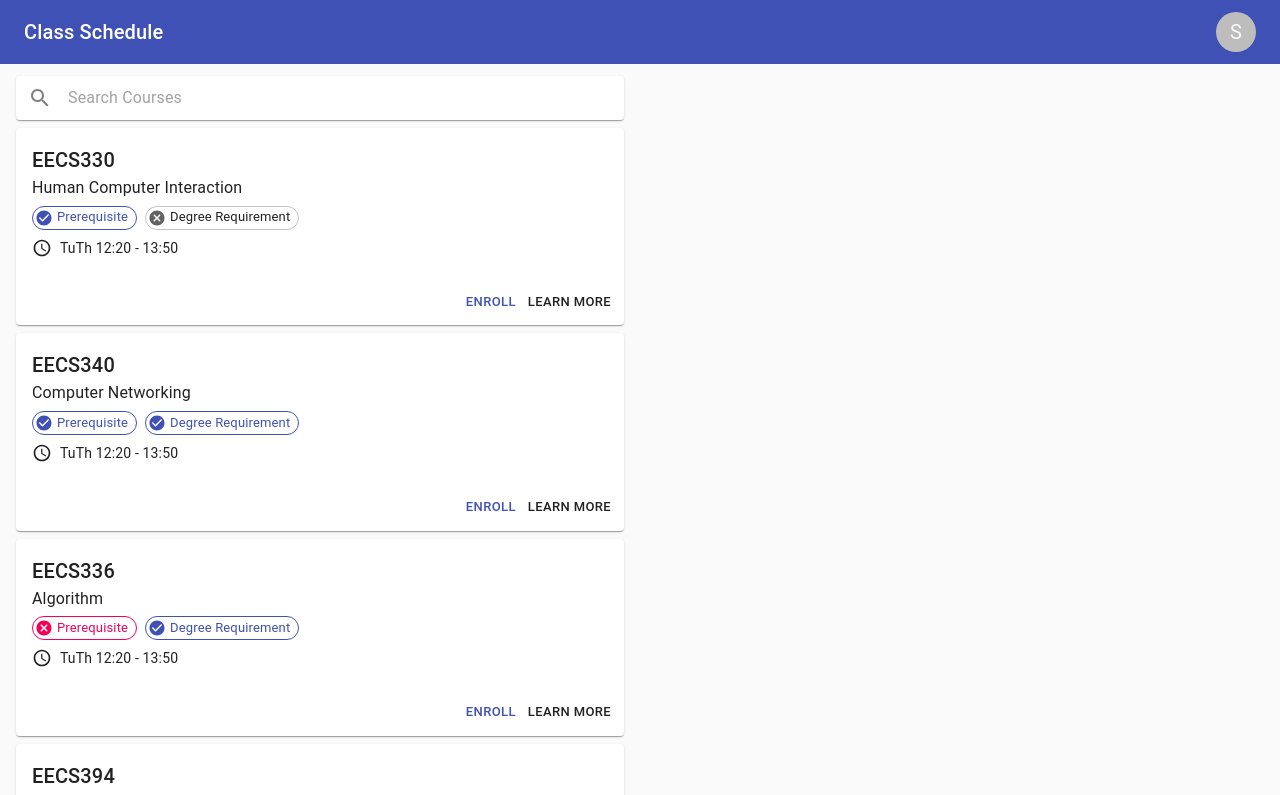
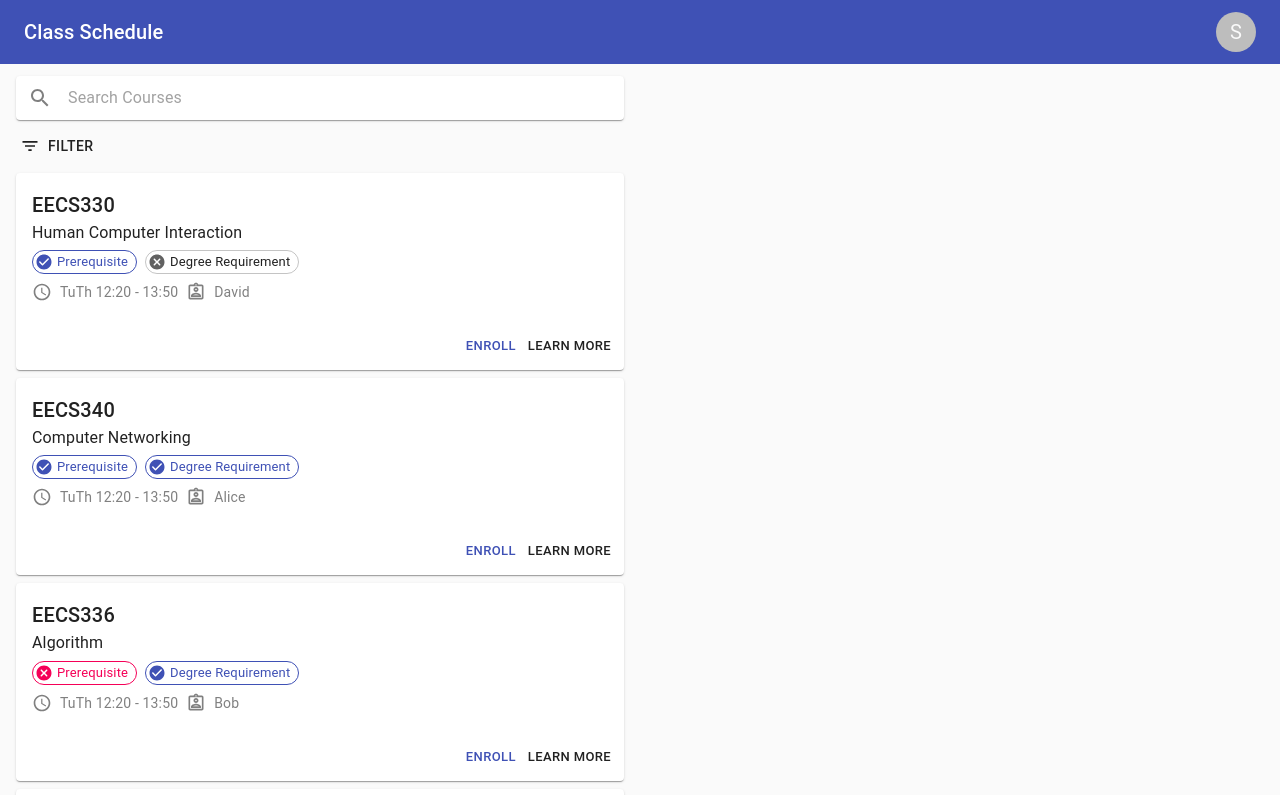
Before and after one commit to EECS-330-Schedule/Better-Than-Caesar, a React (Create React App) app: page / in a window 1280 px wide. Shown: the top 795 px of the page. Built offline with nearby package versions, Linux system fonts and the light colour scheme.

Commit message:
search box working, prereq and indegree filter working

```diff
--- a/public/courses.json
+++ b/public/courses.json
@@ -2,6 +2,7 @@
     "EECS330":{
         "courseNumber": "EECS330",
         "title": "Human Computer Interaction",
+        "instructor": "David",
         "prerequisite": true,
         "inDegree": false,
         "weekday": ["tu", "th"],
@@ -11,6 +12,7 @@
     "EECS340":{
         "courseNumber": "EECS340",
         "title": "Computer Networking",
+        "instructor": "Alice",
         "prerequisite": true,
         "inDegree": true,
         "weekday": ["tu", "th"],
@@ -20,6 +22,7 @@
     "EECS336":{
         "courseNumber": "EECS336",
         "title": "Algorithm",
+        "instructor": "Bob",
         "prerequisite": false,
         "inDegree": true,
         "weekday": ["we", "mo"],
@@ -29,6 +32,7 @@
     "EECS394":{
         "courseNumber": "EECS394",
         "title": "Agile",
+        "instructor": "Tom",
         "prerequisite": true,
         "inDegree": true,
         "weekday": ["we", "mo"],
--- a/src/components/CourseCard.js
+++ b/src/components/CourseCard.js
@@ -4,6 +4,7 @@ import { Chip, Typography, Button, CardContent, CardActions, Card, Grid } from '
 import CheckCircleRoundedIcon from '@material-ui/icons/CheckCircleRounded';
 import CancelRoundedIcon from '@material-ui/icons/CancelRounded';
 import AccessTimeIcon from '@material-ui/icons/AccessTime';
+import AssignmentIndOutlinedIcon from '@material-ui/icons/AssignmentIndOutlined';
 
 const useStyles = makeStyles({
 	root: {
@@ -34,7 +35,7 @@ const CourseCard = props => {
 				<Typography variant="body1" component="h2" gutterBottom>
 					{props.course.title}
         </Typography>
-				<Grid container alignItems="center" spacing={1}>
+				<Grid container alignItems="center" spacing={1} style={{color:"grey"}}>
 					<Grid item container spacing={1}>
 						<Grid item>
 							{
@@ -56,6 +57,12 @@ const CourseCard = props => {
 						<Grid item>
 							TuTh 12:20 - 13:50
 						</Grid>
+						<Grid item>
+							<AssignmentIndOutlinedIcon fontSize="small" />
+						</Grid>
+						<Grid item>
+							{props.course.instructor}
+						</Grid>
 					</Grid>
 				</Grid>
 			</CardContent>
--- a/src/components/CourseList.js
+++ b/src/components/CourseList.js
@@ -1,9 +1,11 @@
-import React,{useState} from 'react';
+import React, { useState } from 'react';
 import { makeStyles } from '@material-ui/core/styles';
 import List from '@material-ui/core/List';
 import ListItem from '@material-ui/core/ListItem';
 import CourseCard from './CourseCard';
 import SearchBox from './SearchBox';
+import FilterMenu from './FilterMenu';
+import { Typography } from '@material-ui/core';
 
 const useStyles = makeStyles(theme => ({
 	root: {
@@ -15,25 +17,72 @@ const CourseList = props => {
 	const [searchContent, setSearchContent] = useState("")
 	const [startTime, setStartTime] = useState("00:00")
 	const [endTime, setEndTime] = useState("00:00")
-  const [weekday, setWeekday] = useState(false)
+	const [weekday, setWeekday] = useState(null)
 	const [prerequisite, setPrerequisite] = useState(false)
 	const [inDegree, setInDegree] = useState(false)
 	const [enrolled, setEnrolled] = useState([])
-  const [result, setResult] = useState(null)
 	const classes = useStyles();
-	console.log(props.courseList)
+
+	const checkCourse = course => {
+		if (course.inDegree !== true && inDegree === true) {
+			return false
+		}
+		if (course.prerequisite !== true && prerequisite === true) {
+			return false
+		}
+		if (searchContent!==""){
+			if(
+				course.courseNumber
+					.toLowerCase()
+					.indexOf(searchContent.toLowerCase()) < 0
+					&&
+				course.title
+					.toLowerCase()
+					.indexOf(searchContent.toLowerCase()) < 0
+			){
+				return false
+			}
+		}
+		return true
+	}
+
+	const filterList = courses => {
+		let result = Object.values(props.courseList).filter(checkCourse)
+		if(result.length === 0){
+			return null
+			console.log("No items")
+		}else{
+			return result
+		}
+	}
 
 	return (
 		<div className={classes.root}>
 			<List component="nav" dense>
 				<ListItem>
-          <SearchBox />
+					<SearchBox setSearchContent={setSearchContent} />
+				</ListItem>
+				<ListItem>
+					<FilterMenu
+						startTime={startTime}
+						endTime={endTime}
+						weekday={weekday}
+						prerequisite={prerequisite}
+						inDegree={inDegree}
+						setStartTime={setStartTime}
+						setEndTime={setEndTime}
+						setWeekday={setWeekday}
+						setPrerequisite={setPrerequisite}
+						setInDegree={setInDegree}
+					/>
 				</ListItem>
 				{
 					props.courseList ?
-					Object.values(props.courseList).map(
-						course => <ListItem key={course.courseNumber}><CourseCard course={course}/></ListItem>
-					) : null
+						filterList(props.courseList) ?
+							filterList(props.courseList).filter(checkCourse).map(
+								course => <ListItem key={course.courseNumber}><CourseCard course={course} /></ListItem>
+							) : <Typography align="center" style={{color:"grey"}}>No result for "{searchContent}"</Typography>
+						: null
 				}
 			</List>
 		</div>
--- /dev/null
+++ b/src/components/FilterMenu.js
@@ -0,0 +1,122 @@
+import React from 'react';
+import Button from '@material-ui/core/Button';
+import Menu from '@material-ui/core/Menu';
+import FilterListIcon from '@material-ui/icons/FilterList';
+import { makeStyles } from '@material-ui/core/styles';
+import { Chip, TextField, Grid, List, ListItem, FormControl, RadioGroup, FormLabel, FormControlLabel, Radio, Checkbox } from '@material-ui/core';
+
+const useStyles = makeStyles({
+	paper: {
+		minWidth: 500
+	},
+	time: {
+		width: 100
+	}
+});
+
+const FilterMenu = props => {
+	const classes = useStyles();
+	const [anchorEl, setAnchorEl] = React.useState(null);
+
+	const handleClick = event => {
+		setAnchorEl(event.currentTarget);
+	};
+
+	const handleWeekday = event => {
+		props.setWeekday(event.target.value)
+	}
+
+	const handleClose = () => {
+		setAnchorEl(null);
+	};
+
+	return (
+		<div>
+			<Button aria-controls="simple-menu" aria-haspopup="true" onClick={handleClick} startIcon={<FilterListIcon />}>
+				Filter
+      </Button>
+			{
+				props.inDegree ? <Chip
+					label="In Degree Requirement"
+					onDelete={() => { props.setInDegree(!props.inDegree) }}
+					color="primary"
+					variant="outlined"
+				/> : null
+			}
+			{
+				props.prerequisite ? <Chip
+					label="Prerequisite fulfilled"
+					onDelete={() => { props.setPrerequisite(!props.inDegree) }}
+					color="primary"
+					variant="outlined"
+				/> : null
+			}
+			<Menu
+				id="simple-menu"
+				anchorEl={anchorEl}
+				keepMounted
+				open={Boolean(anchorEl)}
+				onClose={handleClose}
+				className={classes.paper}
+			>
+				<List>
+					<ListItem>
+						<FormControl>
+							<FormLabel>Time</FormLabel>
+							<Grid container spacing={2}>
+								<Grid item>
+									<TextField className={classes.time} size="small" id="time" type="time" component="span"
+										InputLabelProps={{
+											shrink: true,
+										}}
+									/>
+								</Grid>
+								<Grid item>
+									<TextField className={classes.time} size="small" id="time" type="time" component="span"
+										InputLabelProps={{
+											shrink: true,
+										}}
+									/>
+								</Grid>
+							</Grid>
+						</FormControl>
+					</ListItem>
+					<ListItem>
+						<FormControl component="fieldset">
+							<FormLabel component="legend">Weekday</FormLabel>
+							<RadioGroup aria-label="Weekday" name="Weekday" value={props.weekday} onChange={handleWeekday}>
+								<Grid container spacing={2}>
+									<Grid item xs={6}>
+										<FormControlLabel value="MoWeFr" control={<Radio />} label="MoWeFr" />
+									</Grid>
+									<Grid item xs={6}>
+										<FormControlLabel value="TuTh" control={<Radio />} label="TuTh" />
+									</Grid>
+								</Grid>
+							</RadioGroup>
+						</FormControl>
+					</ListItem>
+					<ListItem>
+						<FormControl>
+							<FormLabel>Options</FormLabel>
+							<FormControlLabel
+								control={
+									<Checkbox checked={props.prerequisite} onChange={() => { props.setPrerequisite(!props.prerequisite) }} />
+								}
+								label="Prerequisite fulfilled"
+							/>
+							<FormControlLabel
+								control={
+									<Checkbox checked={props.inDegree} onChange={() => { props.setInDegree(!props.inDegree) }} />
+								}
+								label="In Degree Requirement"
+							/>
+						</FormControl>
+					</ListItem>
+				</List>
+			</Menu>
+		</div>
+	);
+}
+
+export default FilterMenu
--- a/src/components/SearchBox.js
+++ b/src/components/SearchBox.js
@@ -2,9 +2,7 @@ import React from 'react';
 import { makeStyles } from '@material-ui/core/styles';
 import Paper from '@material-ui/core/Paper';
 import InputBase from '@material-ui/core/InputBase';
-import IconButton from '@material-ui/core/IconButton';
 import SearchIcon from '@material-ui/icons/Search';
-import color from '@material-ui/core/colors/amber';
 
 const useStyles = makeStyles(theme => ({
 	root: {
@@ -23,15 +21,17 @@ const useStyles = makeStyles(theme => ({
 	},
 }));
 
-const SearchBox = () => {
+
+
+const SearchBox = props => {
 	const classes = useStyles();
-
 	return (
 		<Paper component="form" className={classes.root}>
 			<SearchIcon className={classes.iconButton}/>
 			<InputBase
 				className={classes.input}
 				placeholder="Search Courses"
+				onChange={event=>props.setSearchContent(event.target.value)}
 			/>
 		</Paper>
 	);
```
Lines whose indentation alone changed are shown as unchanged.
